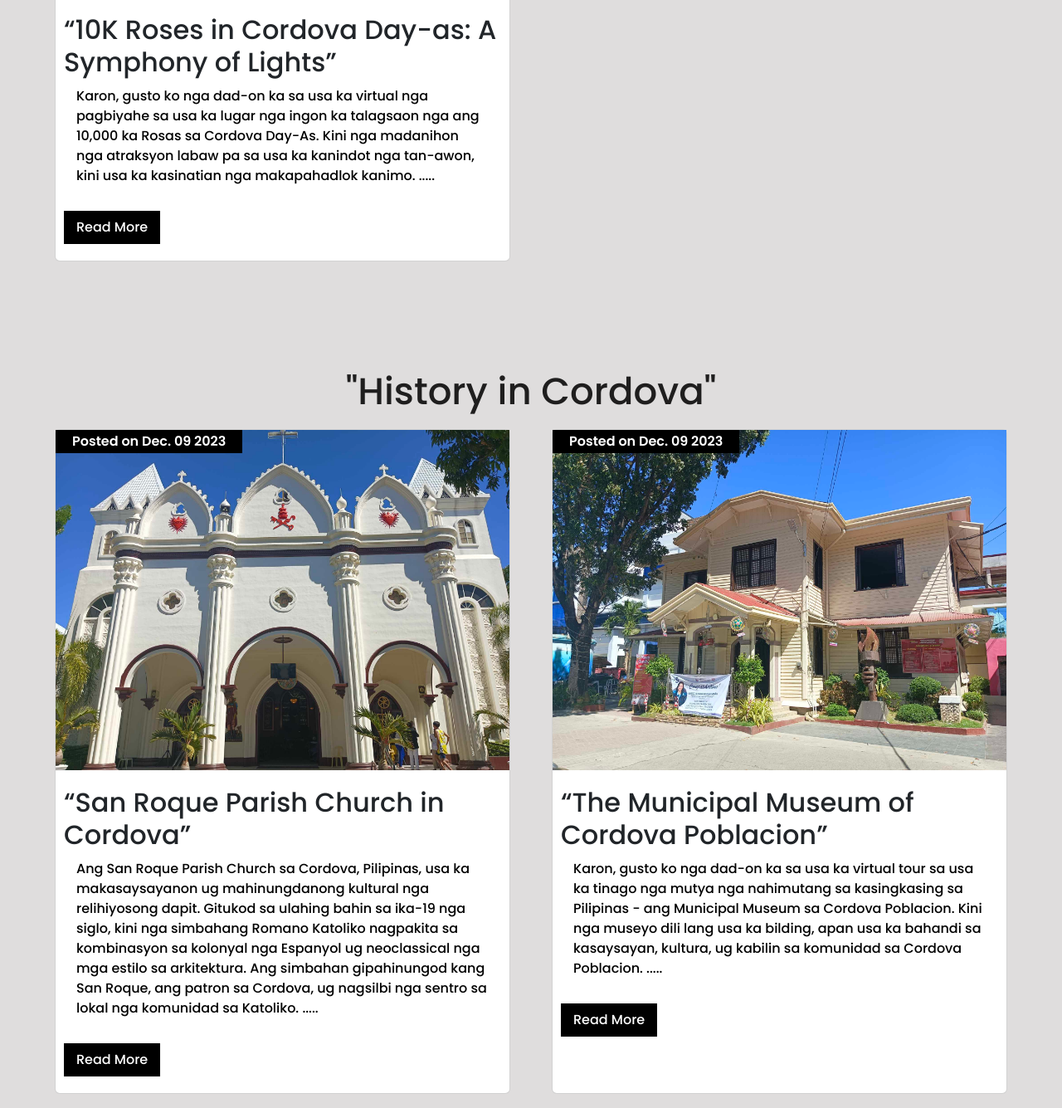
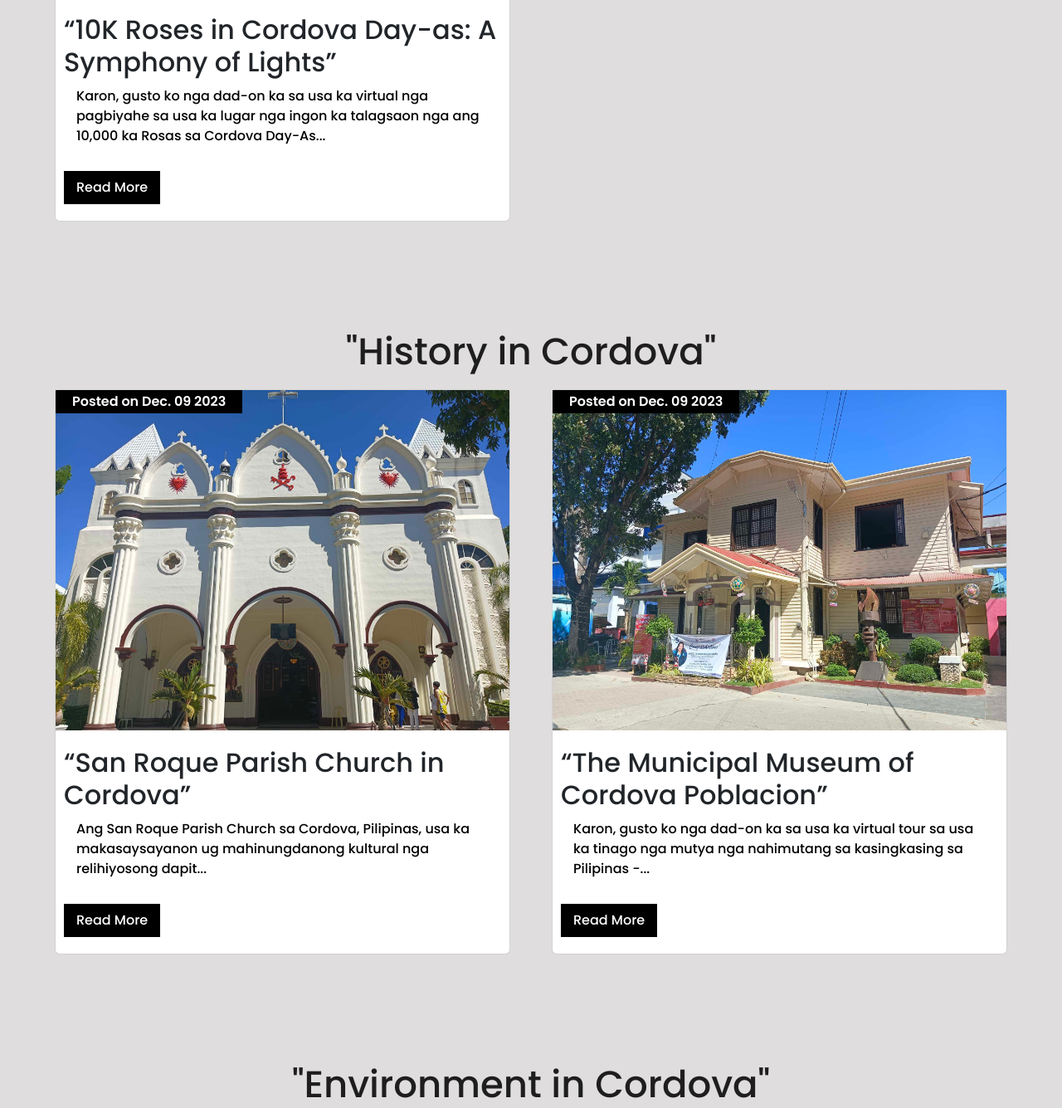
Before and after one commit to RandyEscartin/MyBlogs, a plain HTML site: page index.html in a window 1280 px wide. Shown: the part 1350-2685 px from the top of the page at 83% size. Drawn offline with nearby package versions, Linux system fonts and the light colour scheme; some packages are replaced by stand-ins of ours; a script that the page names is missing.

Commit message:
Update index.html

```diff
--- a/index.html
+++ b/index.html
@@ -57,7 +57,7 @@
         <h1 class="display-6">Welcome to MYBLOG in the Living IT Era</h1>
 
         <p class="lead">Hello Everyone, It's me Randy and This is my Blog!!</p>
-        <h5>And it's all about Tourist-spot, History and Environment in Cordova</h5>
+        <h5 class="red">And it's all about Tourist-spot, History and Environment in Cordova</h5>
   <div class="d-flex">
     <a href="#" class="btn btn-outline-dark mr-5 p-1" id="">MyBLOG</a>
   </div>
@@ -75,7 +75,7 @@
           </div>
           <div class="article">
             <h2>“10K Roses in Cordova Day-as: A Symphony of Lights”</h2>
-            <p>Karon, gusto ko nga dad-on ka sa usa ka virtual nga pagbiyahe sa usa ka lugar nga ingon ka talagsaon nga ang 10,000 ka Rosas sa Cordova Day-As.  Kini nga madanihon nga atraksyon labaw pa sa usa ka kanindot nga tan-awon, kini usa ka kasinatian nga makapahadlok kanimo. .....</p>
+            <p>Karon, gusto ko nga dad-on ka sa usa ka virtual nga pagbiyahe sa usa ka lugar nga ingon ka talagsaon nga ang 10,000 ka Rosas sa Cordova Day-As...</p>
           </div>
           <div class="blog-view">
             <a href="tourist-spot.html" class="button">Read More</a>
@@ -98,7 +98,7 @@
           </div>
           <div class="article">
             <h2>“San Roque Parish Church in Cordova”</h2>
-            <p>Ang San Roque Parish Church sa Cordova, Pilipinas, usa ka makasaysayanon ug mahinungdanong kultural nga relihiyosong dapit. Gitukod sa ulahing bahin sa ika-19 nga siglo, kini nga simbahang Romano Katoliko nagpakita sa kombinasyon sa kolonyal nga Espanyol ug neoclassical nga mga estilo sa arkitektura. Ang simbahan gipahinungod kang San Roque, ang patron sa Cordova, ug nagsilbi nga sentro sa lokal nga komunidad sa Katoliko. .....</p>
+            <p>Ang San Roque Parish Church sa Cordova, Pilipinas, usa ka makasaysayanon ug mahinungdanong kultural nga relihiyosong dapit...</p>
           </div>
           <div class="blog-view">
           <a href="history2.html" class="button">Read More</a>
@@ -113,7 +113,7 @@
           </div>
           <div class="article">
             <h2>“The Municipal Museum of Cordova Poblacion”</h2>
-            <p>Karon, gusto ko nga dad-on ka sa usa ka virtual tour sa usa ka tinago nga mutya nga nahimutang sa kasingkasing sa Pilipinas - ang Municipal Museum sa Cordova Poblacion.  Kini nga museyo dili lang usa ka bilding, apan usa ka bahandi sa kasaysayan, kultura, ug kabilin sa komunidad sa Cordova Poblacion. .....</p>
+            <p>Karon, gusto ko nga dad-on ka sa usa ka virtual tour sa usa ka tinago nga mutya nga nahimutang sa kasingkasing sa Pilipinas -...</p>
           </div>
           <div class="blog-view">
             <a href="history.html" class="button">Read More</a>
@@ -139,7 +139,7 @@
           </div>
           <div class="article">
             <h2>“Backhawan Paradise in Cordova”</h2>
-            <p>Bakhawan Paradise in Buagsong, Cordova is a hidden gem in Cebu, Philippines. This enchanting paradise is located just 20 minutes away from the mainland of Buagsong, Cordova, and can be reached by boat for a fee of ₱40 per person (round trip). The entrance fee to Bakhawan Paradise is only ₱20 per person, making it an affordable and accessible destination for nature lovers. .....</p>
+            <p>Bakhawan Paradise in Buagsong, Cordova is a hidden gem in Cebu, Philippines. This enchanting paradise is located just 20 minutes ...</p>
           </div>
           <div class="blog-view">
           <a href="environment.html" class="button">Read More</a>
```
